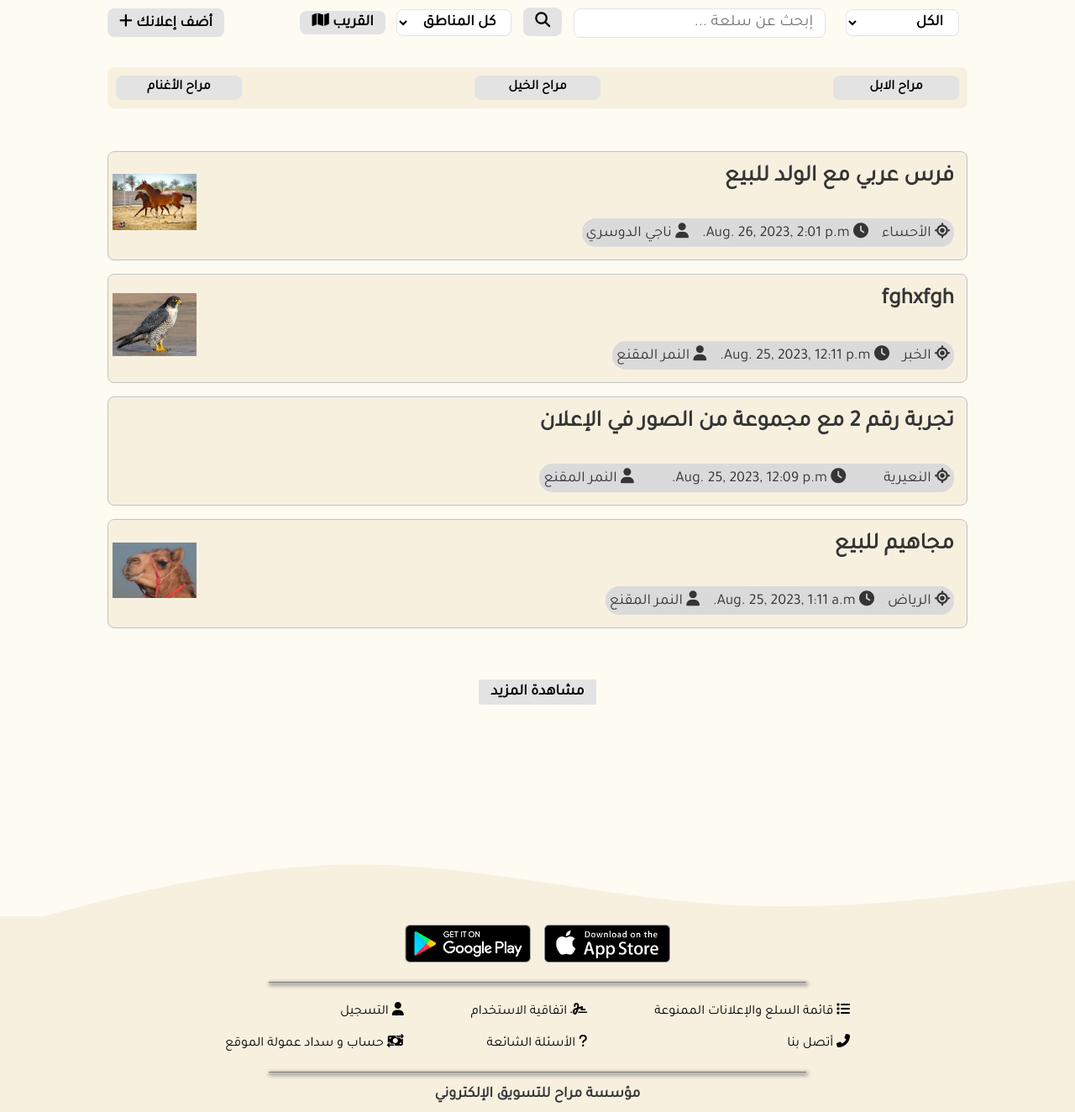
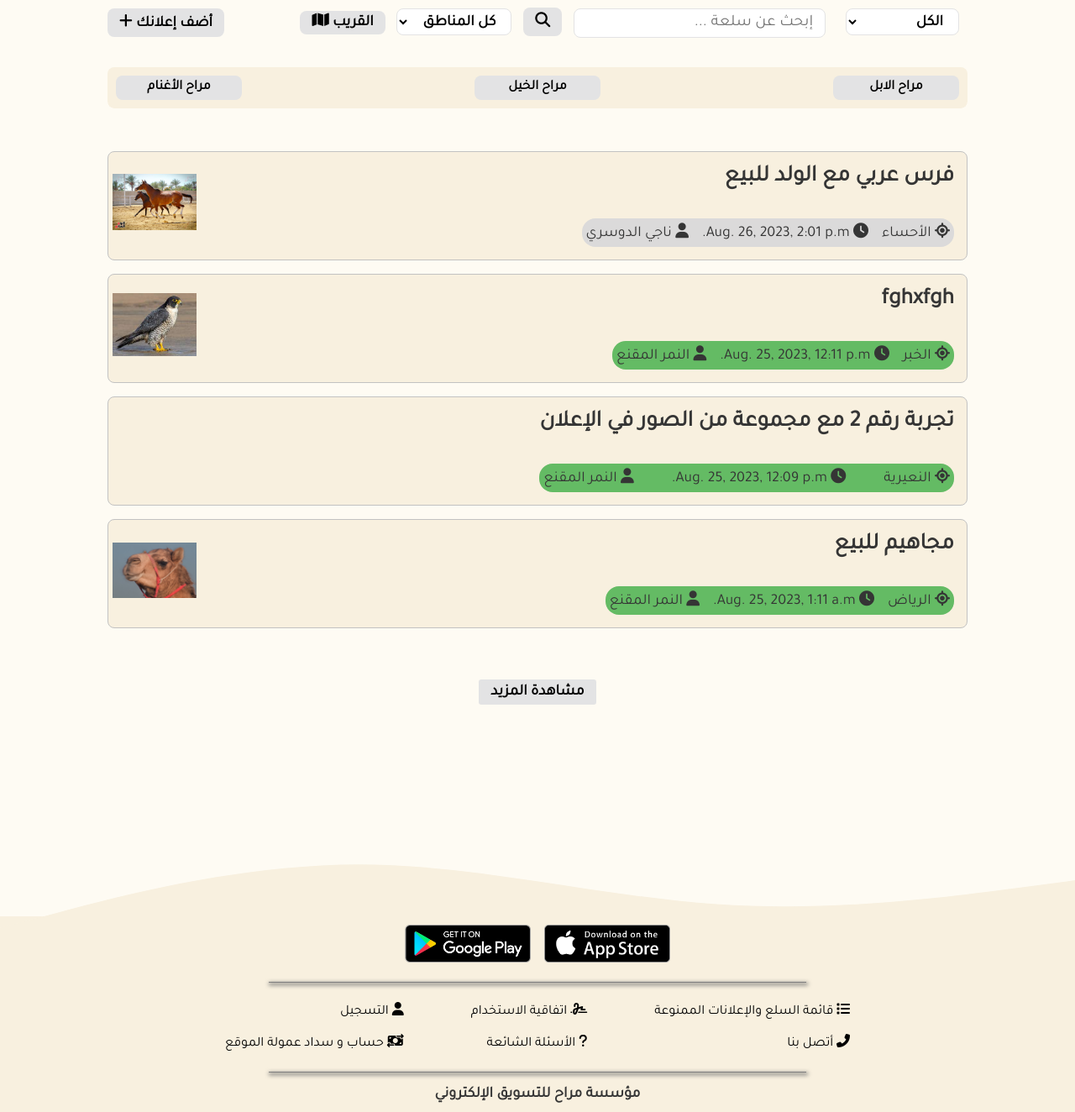
Before and after one commit to ali-alhashim/MARAH.COM.SA, a Django app: page / in a window 1280 px wide. Shown: the part 100-1424 px from the top of the page at 84% size. Run offline with Django 4.2, Linux system fonts and the light colour scheme; a user stored in the database is signed in; data comes from the database, SQL or seed files in the repository; both versions use the stored data as it was after the commit.

Commit message:
تعديل الرد

```diff
--- a/static/css/style.css
+++ b/static/css/style.css
@@ -6,7 +6,9 @@
 
 }
 
-
+.bg-light-green{
+    background: rgb(100, 187, 100) !important;
+}
 
 @font-face {
     font-family: 'Tajawal';
@@ -487,7 +489,7 @@ hr{
     max-width: 100%;
     min-height: 150px;
     border-radius: 1rem;
-
+    border: solid #000 1px;
     box-shadow: var(--secondary) 1px 2px 5px 1px;
     padding: 15px;
     margin-left: 50px;
--- a/templates/Marah/home.html
+++ b/templates/Marah/home.html
@@ -12,7 +12,7 @@
                 <h2>
                     {{post.subject}}
                 </h2>
-                <ul class="card-sub-text">
+                <ul class="card-sub-text {%if post.created_by == request.user%} bg-light-green {%endif%}">
 
                    <li>
                     <i class="fa fa-location"></i>
```
Also changed, not shown: db.sqlite3.
